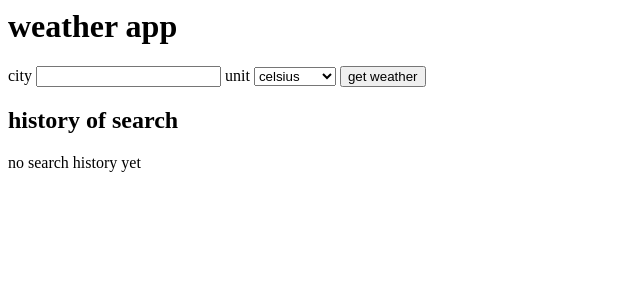
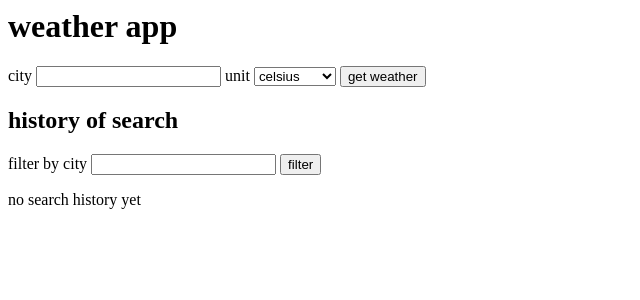
Before and after one commit to gerychhh/weather-app, a FastAPI app: page / in a window 1280 px wide. Shown: the top 300 px of the page, without its empty margins (0-640 px from the left). Run offline with FastAPI, Linux system fonts and the light colour scheme; data that the repository does not hold is empty.

Commit message:
feat: add history city filter

```diff
--- a/app/main.py
+++ b/app/main.py
@@ -12,8 +12,13 @@ app = FastAPI()
 templates = Jinja2Templates(directory="templates")
 
 @app.get("/")
-async def index(request : Request, page: int = Query(1, ge=1)):
-    history, total_pages = get_history(page=page)
+async def index(
+    request: Request,
+    page: int = Query(1, ge=1),
+    city: str | None = Query(None),
+):
+    city_filter = city.strip() if city else None
+    history, total_pages = get_history(page=page, city_filter=city_filter)
 
     return templates.TemplateResponse(
         request=request,
@@ -22,6 +27,7 @@ async def index(request : Request, page: int = Query(1, ge=1)):
             "history": history,
             "total_pages": total_pages,
             "page": page,
+            "city_filter": city_filter,
         },
     )
 
@@ -92,12 +98,21 @@ def save_weather_query(weather_data: dict[str, str | float]) -> None:
         session.add(query)
         session.commit()
 
-def get_history(page: int, per_page: int = 10) -> tuple[list[WeatherQuery], int]:
+def get_history(
+    page: int,
+    city_filter: str | None = None,
+    per_page: int = 10,
+) -> tuple[list[WeatherQuery], int]:
     with SessionLocal() as session:
-        total = session.query(WeatherQuery).count()
+        query = session.query(WeatherQuery)
+
+        if city_filter:
+            query = query.filter(WeatherQuery.city.ilike(f"%{city_filter}%"))
+
+        total = query.count()
         total_pages = max((total + per_page - 1) // per_page, 1)
         history = (
-            session.query(WeatherQuery)
+            query
             .order_by(WeatherQuery.created_at.desc())
             .offset((page - 1) * per_page)
             .limit(per_page)
--- a/templates/index.html
+++ b/templates/index.html
@@ -30,6 +30,20 @@
 
         <h2>history of search</h2>
 
+        <form action="/" method="get">
+            <label for="history_city">filter by city</label>
+            <input
+                type="text"
+                id="history_city"
+                name="city"
+                value="{{ city_filter or '' }}"
+            >
+            <button type="submit">filter</button>
+            {% if city_filter %}
+                <a href="/">clear</a>
+            {% endif %}
+        </form>
+
         {% if history %}
             <ul>
                 {% for item in history %}
@@ -46,11 +60,11 @@
         {% if total_pages > 1 %}
             <div>
                 {% if page > 1 %}
-                    <a href="/?page={{ page - 1 }}">previous</a>
+                    <a href="/?page={{ page - 1 }}{% if city_filter %}&city={{ city_filter|urlencode }}{% endif %}">previous</a>
                 {% endif %}
                 <span>page {{ page }} of {{ total_pages }}</span>
                 {% if page < total_pages %}
-                    <a href="/?page={{ page + 1 }}">next</a>
+                    <a href="/?page={{ page + 1 }}{% if city_filter %}&city={{ city_filter|urlencode }}{% endif %}">next</a>
                 {% endif %}
             </div>
         {% endif %}
```
